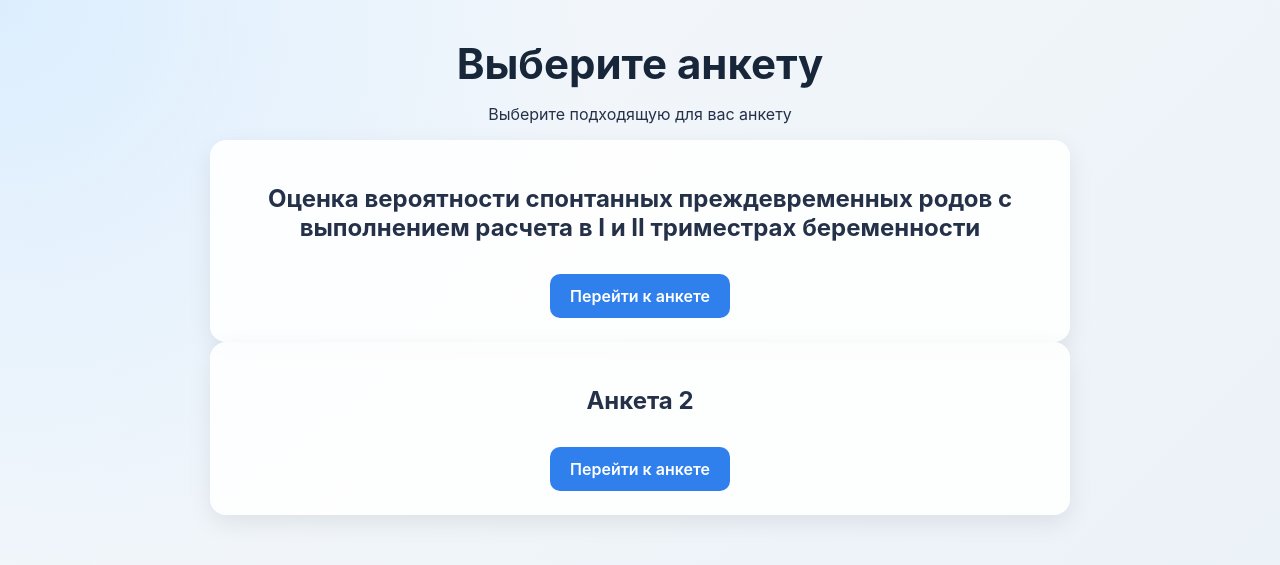
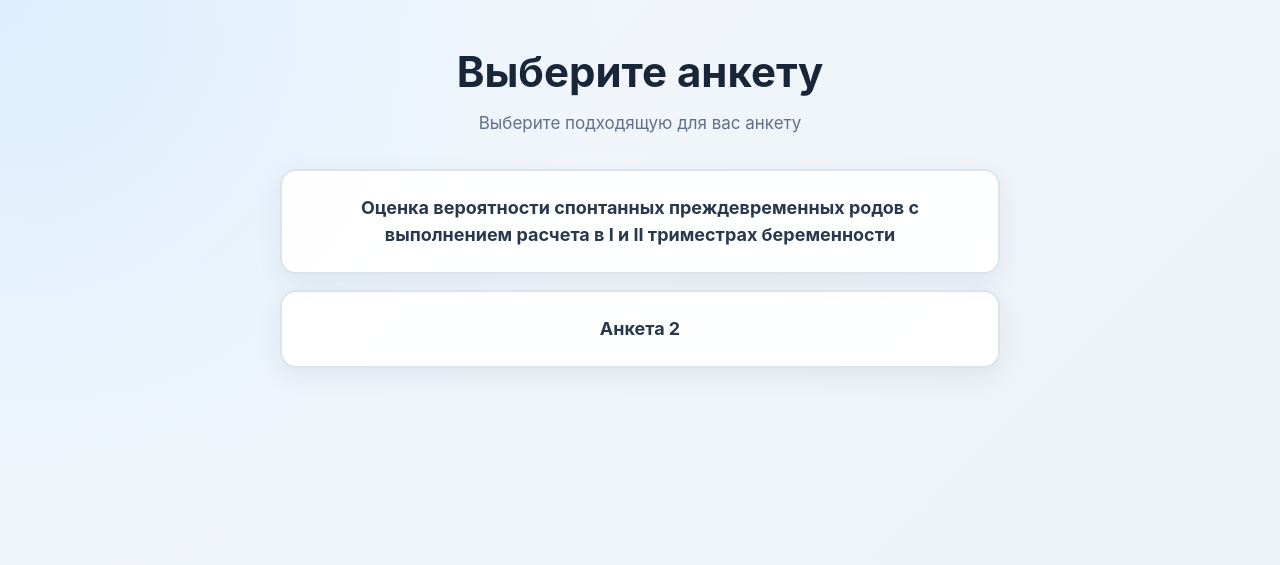
Before and after one commit to ivandkoz/obstetric_website, a Flask app: page / in a window 1280 px wide. Shown: the top 565 px of the page. Run offline with Flask 3, Linux system fonts and the light colour scheme.

```diff
--- a/static/style.css
+++ b/static/style.css
@@ -36,43 +36,76 @@ input {
     font: inherit;
 }
 
+
+/* Главная страница */
+
+.container {
+    width: min(760px, 100%);
+    margin: 0 auto;
+    padding: 48px 20px;
+    text-align: center;
+}
+
+.container > p {
+    margin: 14px 0 32px;
+
+    color: #627087;
+    font-size: 17px;
+    line-height: 1.6;
+}
+
+.questionnaire-card {
+    display: block;
+
+    margin: 16px 0;
+    padding: 24px;
+
+    color: #29384d;
+    text-decoration: none;
+
+    background: rgba(255, 255, 255, 0.96);
+    border: 2px solid #dbe4ed;
+    border-radius: 16px;
+
+    box-shadow:
+        0 8px 24px rgba(41, 67, 96, 0.08);
+
+    transition:
+        border-color 0.15s ease,
+        background 0.15s ease,
+        transform 0.15s ease,
+        box-shadow 0.15s ease;
+}
+
+.questionnaire-card:hover {
+    border-color: #8ab6d9;
+    background: #f8fafc;
+    transform: translateY(-1px);
+
+    box-shadow:
+        0 12px 28px rgba(41, 67, 96, 0.12);
+}
+
+.questionnaire-card:focus-visible {
+    outline: 3px solid rgba(52, 124, 175, 0.3);
+    outline-offset: 3px;
+}
+
+.questionnaire-card h2 {
+    margin: 0;
+
+    color: #29384d;
+    font-size: 18px;
+    font-weight: 650;
+    line-height: 1.45;
+}
+
+
+/* Страница анкеты */
+
 .page {
     width: 100%;
     padding: 48px 20px;
-}
-
-.container {
-    max-width: 900px;
-    margin: 0 auto;
-    padding: 40px 20px;
-    text-align: center;
-}
-
-.questionnaire-card {
-    background: rgba(255, 255, 255, 0.9);
-    padding: 24px;s
-    margin: 20px 0;
-    border-radius: 16px;
-    box-shadow: 0 8px 24px rgba(0, 0, 0, 0.08);
-}
-
-.questionnaire-link {
-    display: inline-block;
-
-    margin-top: 12px;
-    padding: 12px 20px;
-
-    background: #2f80ed;
-    color: white;
-
-    text-decoration: none;
-    border-radius: 10px;
-
-    font-weight: 600;
-}
-
-.questionnaire-link:hover {
-    background: #1f6fd1;
 }
 
 .survey-card {
--- a/templates/index.html
+++ b/templates/index.html
@@ -25,10 +25,9 @@
         <h1>Выберите анкету</h1>
         <p>Выберите подходящую для вас анкету</p>
         {% for questionnaire, link in questionnaires_links.items() %}
-            <section class="questionnaire-card">
-                <h2>{{questionnaire}}</h2>
-                <a class="questionnaire-link" href="{{ url_for(link) }}">Перейти к анкете</a>
-            </section>
+            <a class="questionnaire-card" href="{{ url_for(link) }}">
+                <h2>{{ questionnaire }}</h2>
+            </a>
         {% endfor %}
     </main>
 </body>
```
Also changed, not shown: other parts of static/style.css (+46 -7 lines), templates/premature_labor_questionnaire.html (+5 -2 lines).
